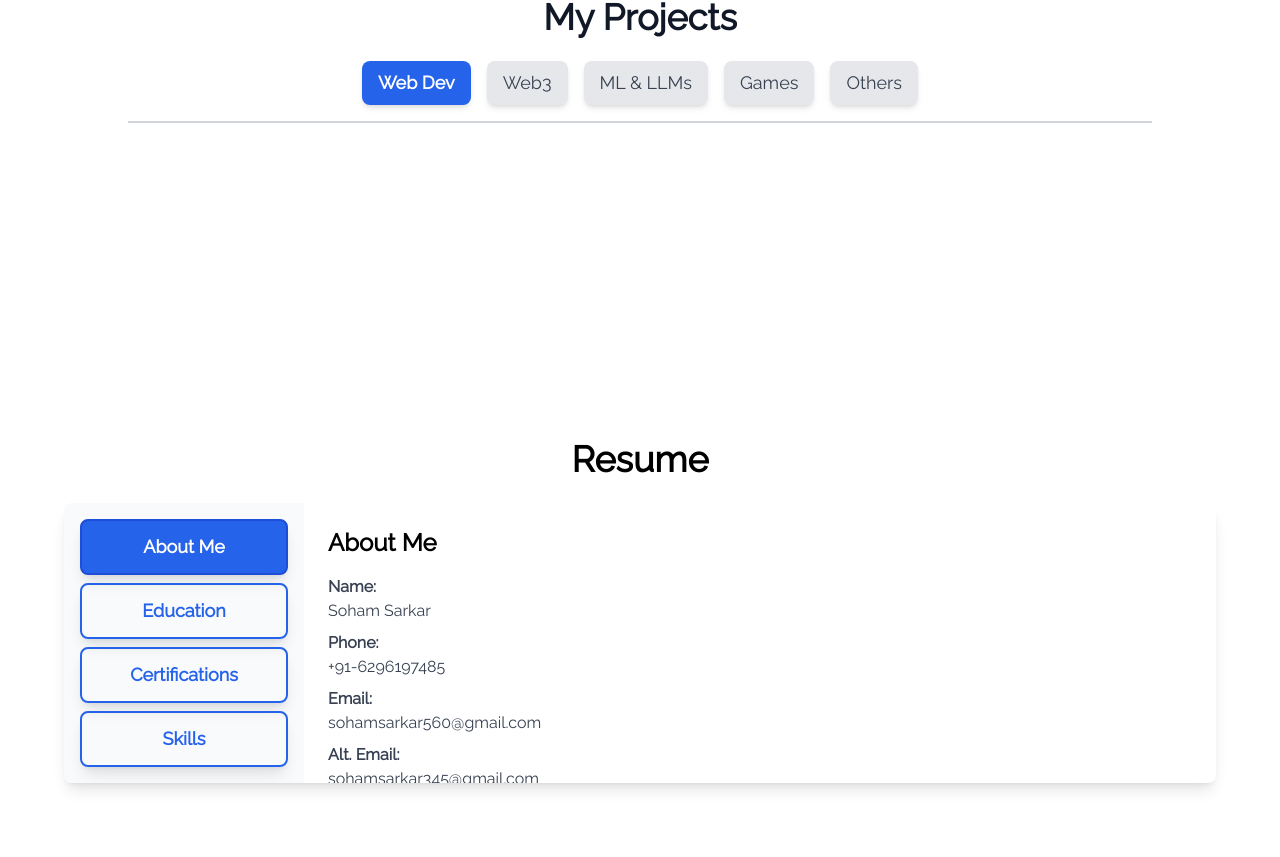
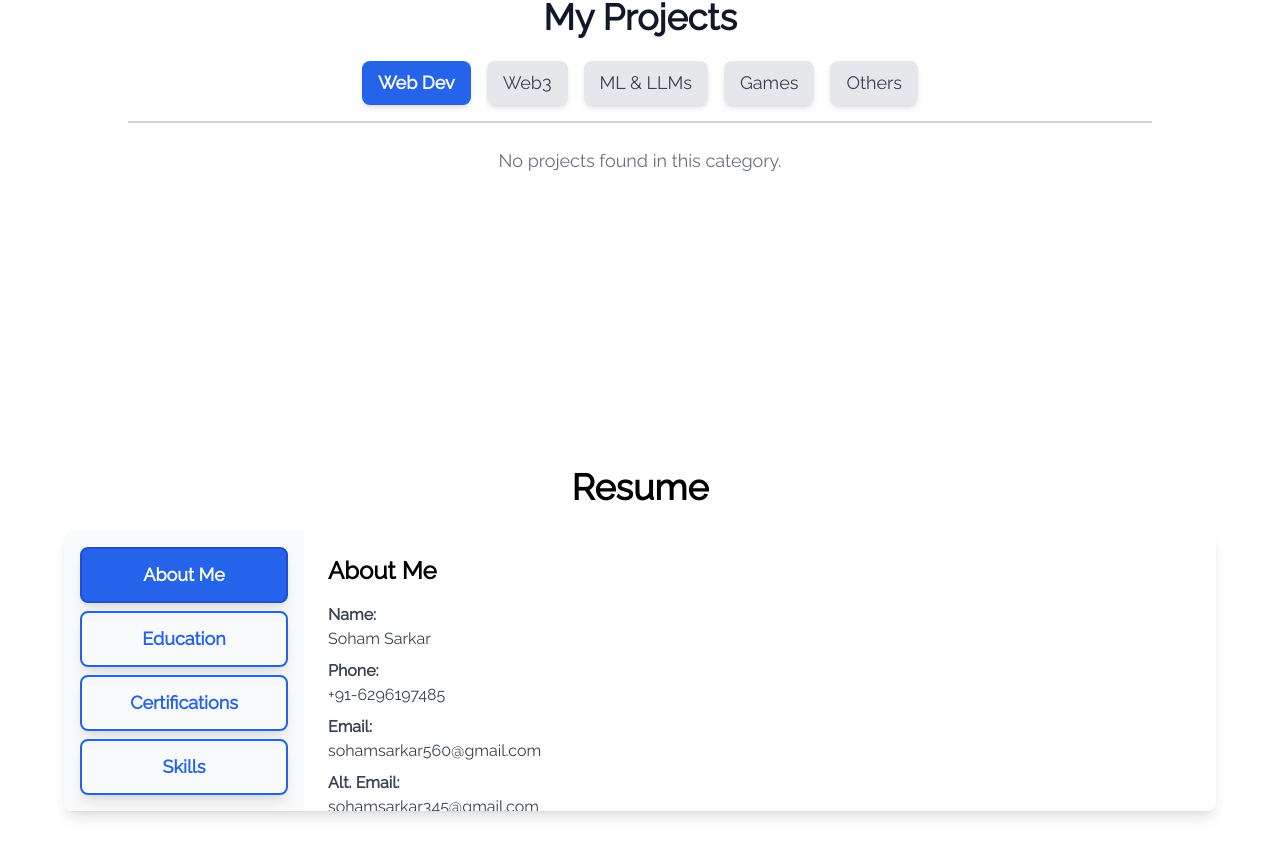
Before and after one commit to SS56Bo/portfolio-final, a Next.js app: page / in a window 1280 px wide. Shown: the part 867-1724 px from the top of the page. Built offline with nearby package versions, Linux system fonts and the light colour scheme; a web font is replaced by a local one.

Commit message:
Major Updates: Rollback Point

```diff
--- a/app/components/Card.jsx
+++ b/app/components/Card.jsx
@@ -1,17 +1,44 @@
 import React from "react";
-import { FiArrowUpRight, FiGithub } from "react-icons/fi";
+import {
+  FiArrowUpRight,
+  FiGithub,
+  FiCheckCircle,
+  FiClock,
+  FiXCircle,
+} from "react-icons/fi";
 
-function Card({ title, description, gLink, websiteLink, src }) {
+function Card({ title, description, gLink, websiteLink, src, status }) {
+  // Status color mapping
+  const statusMap = {
+    ongoing: { color: "bg-red-500", label: "Ongoing", icon: <FiXCircle /> },
+    finished: {
+      color: "bg-green-500",
+      label: "Finished",
+      icon: <FiCheckCircle />,
+    },
+    pending: { color: "bg-yellow-500", label: "Pending", icon: <FiClock /> },
+    unknown: { color: "bg-gray-500", label: "Unknown", icon: <FiClock /> },
+  };
+
+  const currentStatus = statusMap[status] || statusMap.unknown;
+
   return (
     <div className="p-4">
       <div className="max-w-sm bg-white rounded-lg overflow-hidden shadow-lg transition-transform transform hover:scale-105">
         {/* Image */}
-        <img className="w-full h-48 object-cover" src={src} alt="Project" />
+        <img className="w-full h-48 object-cover" src={src} alt={title} />
 
         {/* Content */}
         <div className="p-6">
           <h3 className="text-xl font-bold text-gray-900 mb-2">{title}</h3>
-          <p className="text-gray-700 text-sm">{description}</p>
+          <p className="text-gray-700 text-sm mb-4">{description}</p>
+
+          {/* Status Badge */}
+          <div
+            className={`inline-flex items-center gap-2 text-white px-3 py-1 rounded-full text-xs font-semibold ${currentStatus.color}`}
+          >
+            {currentStatus.icon} {currentStatus.label}
+          </div>
         </div>
 
         {/* Buttons */}
@@ -23,8 +50,7 @@ function Card({ title, description, gLink, websiteLink, src }) {
               rel="noopener noreferrer"
               className="flex items-center gap-1 bg-gray-800 text-white px-4 py-2 rounded-lg text-sm font-semibold transition hover:bg-gray-900"
             >
-              <FiGithub />
-              GitHub <FiArrowUpRight />
+              <FiGithub /> GitHub <FiArrowUpRight />
             </a>
           )}
           {websiteLink && (
--- a/app/components/HomePage.jsx
+++ b/app/components/HomePage.jsx
@@ -5,7 +5,10 @@ import img from "./../../assets/img/optimus.jpg";
 
 function HomePage() {
   return (
-    <div className="flex flex-col items-center justify-center min-h-screen pt-6 text-center">
+    <div
+      id="home"
+      className="flex flex-col items-center justify-center min-h-screen pt-6 text-center"
+    >
       {/* Image Section */}
       <div className="mb-2">
         <Image
--- a/app/components/Navbar.jsx
+++ b/app/components/Navbar.jsx
@@ -33,7 +33,7 @@ function Navbar() {
     <>
       <nav className="w-full fixed px-5 lg:px-8 xl:px-[8%] py-3 flex items-center justify-between z-50 backdrop-blur-lg rounded-lg">
         {/* FOR SOHAM LOGO */}
-        <a href="/">
+        <a href="#home">
           <h1 className="w-28 cursor-pointer mr-12 font-extrabold text-4xl tracking-wide">
             SOHAM<span className="text-blue-600 text-3xl opacity-80">.</span>
           </h1>
@@ -41,7 +41,7 @@ function Navbar() {
         <ul className="hidden md:flex items-center gap-6 lg:gap-8 rounded-full px-12 py-3">
           <li>
             <a
-              href="/"
+              href="#home"
               className={`text-gray-800 font-semibold  hover:text-blue-600 transition-all duration-300 ease-in-out relative group ${
                 activeLink === "top" ? "text-black" : ""
               }`}
@@ -125,7 +125,7 @@ function Navbar() {
           {/* Menu Items */}
           <li>
             <a
-              href="/"
+              href="#home"
               className="text-white text-lg font-semibold tracking-wide flex items-center gap-2 hover:text-gray-200 hover:underline underline-offset-8 transition-all duration-300"
               onClick={closeMenu}
             >
--- a/app/components/Projects.jsx
+++ b/app/components/Projects.jsx
@@ -1,11 +1,28 @@
 "use client";
 import React, { useState } from "react";
 import Card from "./Card";
+import img from "./../../assets/project/wallet.png";
 
 const categories = ["Web Dev", "Web3", "ML & LLMs", "Games", "Others"];
 
+const projects = [
+  {
+    title: "Web Based Wallet",
+    description:
+      "A digital wallet accessible through a web browser, enabling users to securely store, send, and receive cryptocurrencies or digital assets.",
+    gLink: "https://github.com/SS56Bo/web3-wallet",
+    src: img,
+    status: "Finished",
+    category: "Web3",
+  },
+];
+
 function Projects() {
   const [activeTab, setActiveTab] = useState("Web Dev");
+
+  const filteredProjects = projects.filter(
+    (project) => project.category === activeTab
+  );
 
   return (
     <div
@@ -36,7 +53,17 @@ function Projects() {
       </div>
 
       {/* Tab Content */}
-      <div className="text-center text-gray-700"></div>
+      <div className="flex flex-wrap justify-center gap-6">
+        {filteredProjects.length > 0 ? (
+          filteredProjects.map((project, index) => (
+            <Card key={index} {...project} />
+          ))
+        ) : (
+          <p className="text-gray-500 text-lg">
+            No projects found in this category.
+          </p>
+        )}
+      </div>
     </div>
   );
 }
```
Also changed, not shown: assets/project/wallet.png (added).
